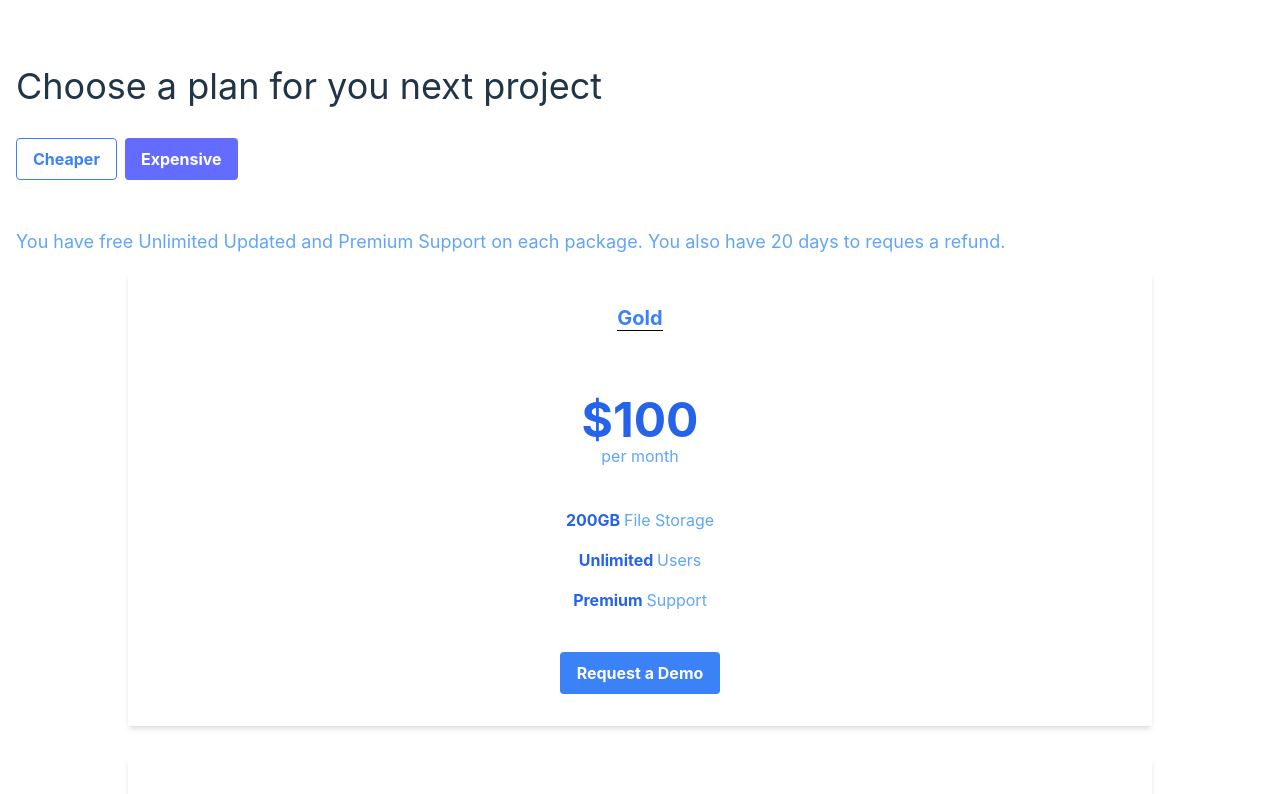
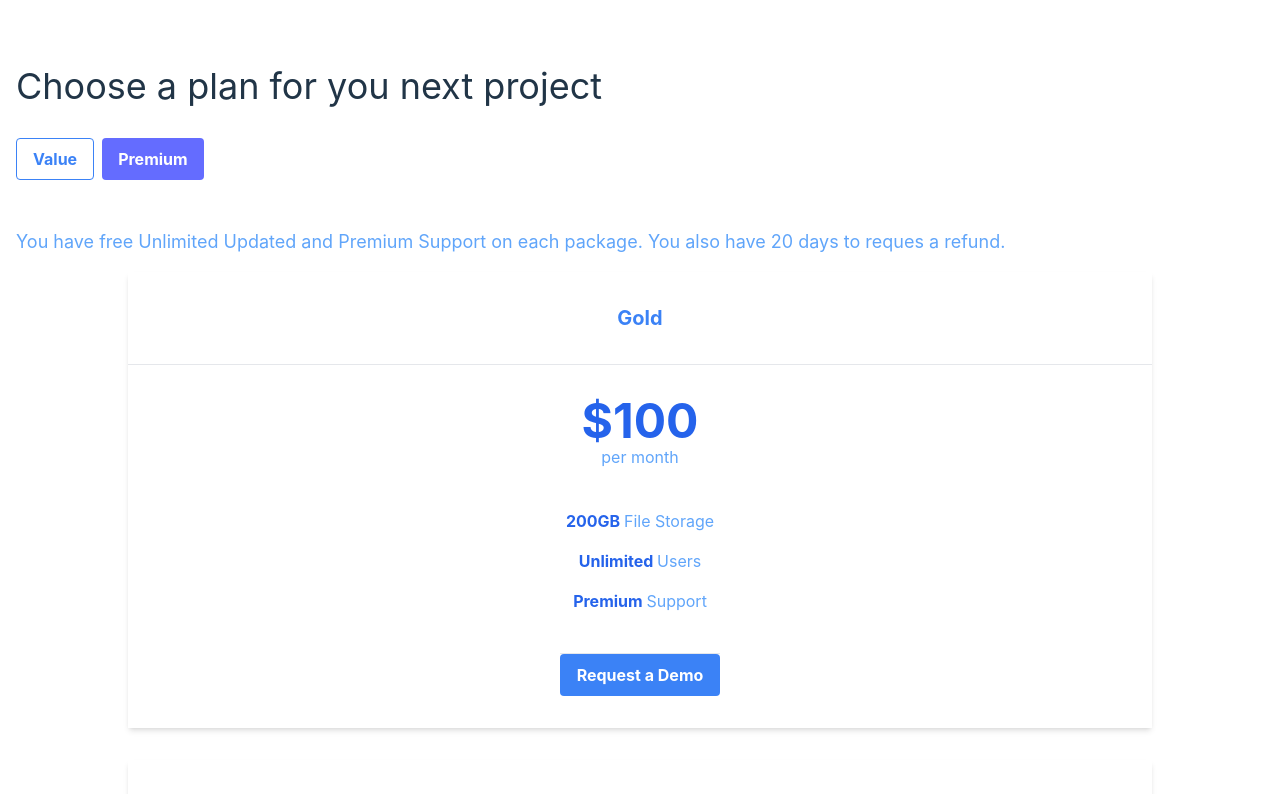
Before and after one commit to gerardojgarcia/objet_grafiks, a Vue app: page / in a window 1280 px wide. Shown: the part 4300-5094 px from the top of the page. Built offline with nearby package versions, Linux system fonts and the light colour scheme.

Commit message:
completed first draft desktop

```diff
--- a/src/App.vue
+++ b/src/App.vue
@@ -20,8 +20,8 @@ export default {
 
 
   components: {
-    Header,
-    Hero,
+  Header,
+  Hero,
   HeroForm,
   InfoUsers,
   InfoCard,
@@ -33,6 +33,7 @@ export default {
   PlanCard,
   Footer
   },
+
   data() {
             return {
 
--- a/src/components/Plan.vue
+++ b/src/components/Plan.vue
@@ -74,8 +74,8 @@ import PlanCard from './PlanCard.vue'
           <div class="plan-header ">
               <h5 class="text-4xl text-left mx-4 my-8">Choose a plan for you next project</h5>
                 <div class="plan-buttons flex flex-row ml-4 mb-12">
-                    <button class="cheaper bg-white text-blue-500 border-blue-500  hover:bg-blue-700 hover:text-white font-bold py-2 px-4 rounded mr-2" @click="cheaper()"> Cheaper</button>
-                    <button class="expensive selected bg-white text-blue-500 hover:bg-blue-700 border-blue-500 text-white font-bold py-2 px-4 rounded" @click="expensive()">Expensive</button>
+                    <button class="cheaper bg-white text-blue-500 border-blue-500  hover:bg-blue-700 hover:text-white font-bold py-2 px-4 rounded mr-2" @click="cheaper()"> Value</button>
+                    <button class="expensive selected bg-white text-blue-500 hover:bg-blue-700 border-blue-500 text-white font-bold py-2 px-4 rounded" @click="expensive()">Premium</button>
                 </div>
           </div>
 
--- a/src/components/PlanCard.vue
+++ b/src/components/PlanCard.vue
@@ -27,9 +27,9 @@
 
     <div class="plan-card shadow-md w-full  flex flex-col justify-center items-center my-4">
 
-        <div class="plan-card-title text-xl py-8 ">
+        <div class="plan-card-title text-xl py-8 border-b border-grey-500 w-full">
 
-            <strong class="text-blue-500 border-b border-black">{{name}}</strong>
+            <strong class="text-blue-500 ">{{name}}</strong>
         </div>
 
         <div class="plan-card-descr text-blue-400">
@@ -56,7 +56,7 @@
 
         </div>
 
-<div class="my-8 text-blue-400">
+<div class="my-8 text-blue-400 border-t border-grey-500">
     <button class="demo bg-blue-500 hover:bg-blue-700 text-white font-bold py-2 px-4 rounded">Request a Demo</button>
 </div>
 
```
